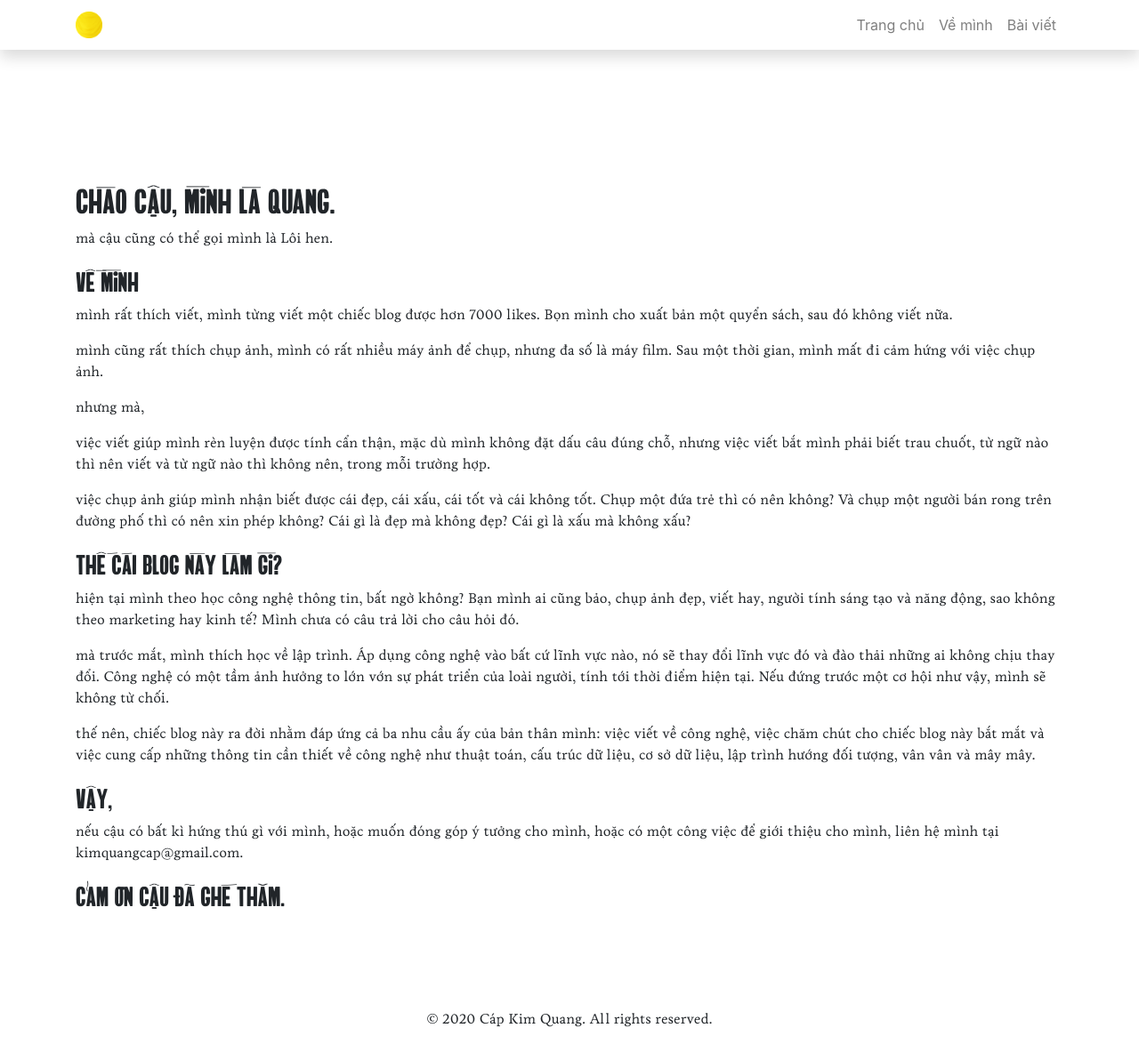
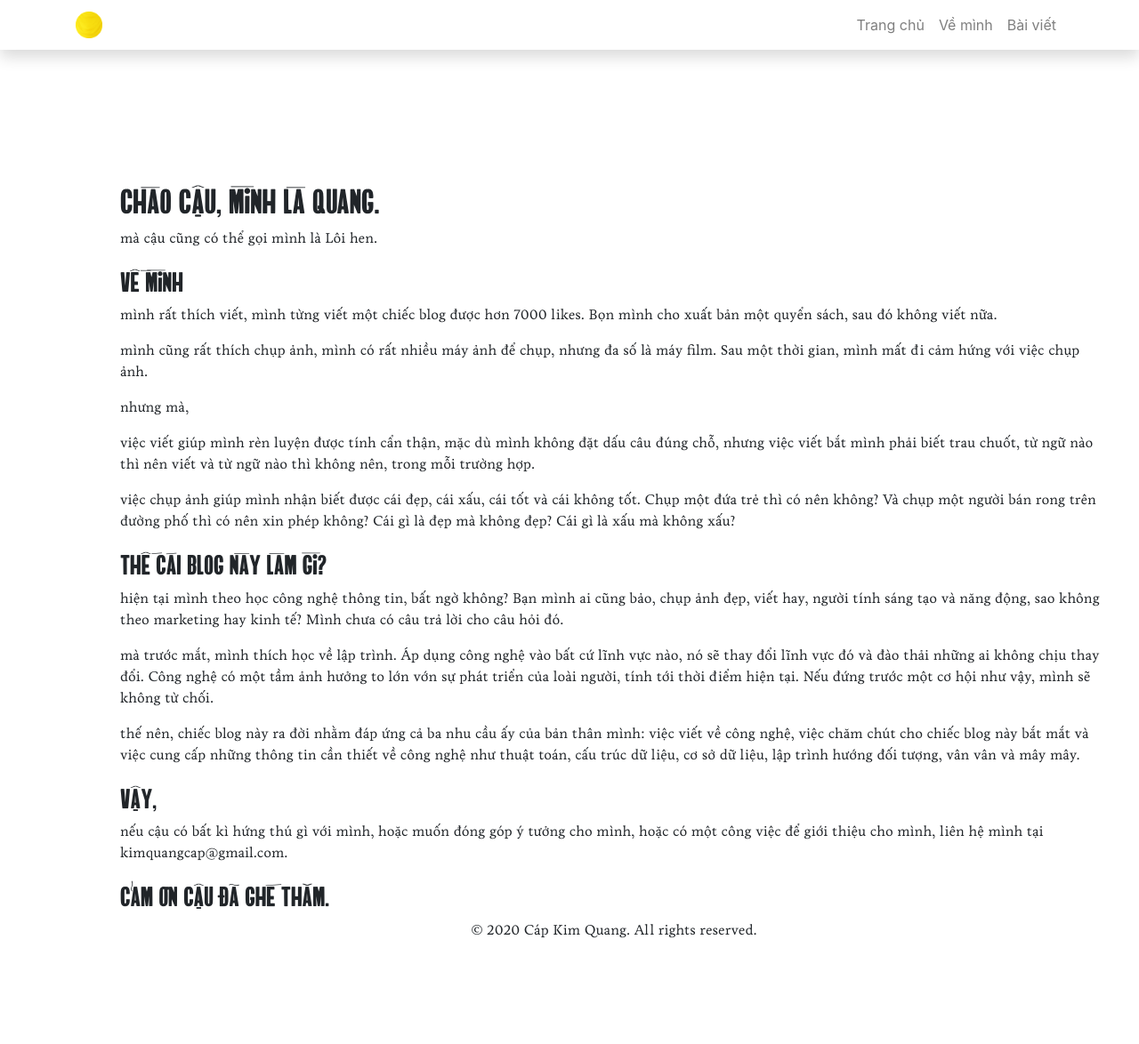
Before and after one commit to capkimquang/capkimquang.github.io, a Jekyll site: the page built from index.md, in a window 1280 px wide and 1174 px high. Shown: the whole window at 89% size. Built offline with Jekyll 4.4.1, drawn with Linux system fonts in a browser that asks for light colours.

Commit message:
test padding for footer

```diff
--- a/css/main.css
+++ b/css/main.css
@@ -1,5 +1,5 @@
 body {
-  padding: 100px 0px 0px 0px;
+  padding: 100px 0px 0px 100px;
   margin: 100px 0px 0px 0px;
   background-color: white;
 }
@@ -18,7 +18,7 @@ p {
 }
 
 
-
+/*
 footer {
   padding-top: 100px;
-}
+} */
```
